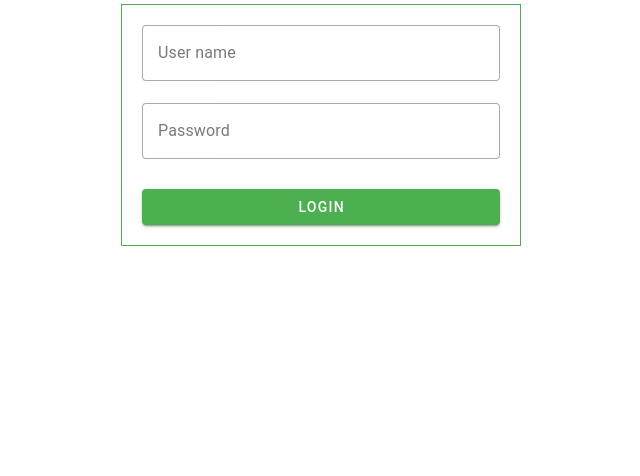
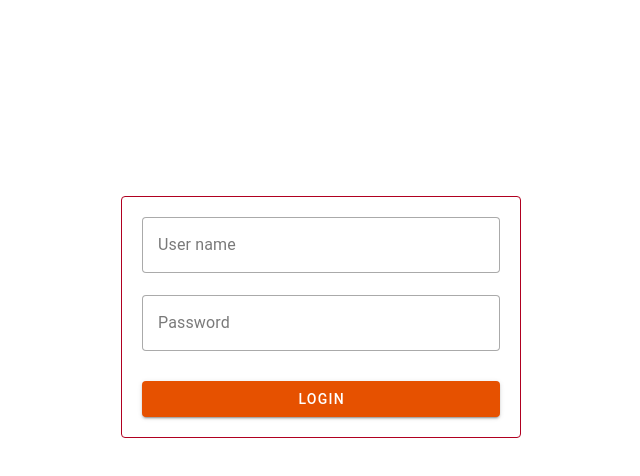
Before and after one commit to vidamohammadi/mana-maham-project, a Vue app: page / in a window 1280 px wide. Shown: the top 476 px of the page, without its empty margins (319-959 px from the left). Built offline with nearby package versions, Linux system fonts and the light colour scheme.

Commit message:
fix: change form color

```diff
--- a/src/components/login.vue
+++ b/src/components/login.vue
@@ -1,7 +1,6 @@
 <template>
-  <v-container fluid class="fill-height">
-    <v-row class="align-center justify-center">
-      <v-sheet class="mx-auto border border-success border-opacity-100 pa-5 " width="400">
+  <v-container fluid class="fill-height" style="margin-top: 180px">
+       <v-sheet class="mx-auto border border-error border-opacity-100 pa-5 my-auto rounded"  width="400">
         <v-form @submit.prevent="login">
           <v-text-field
               v-model="userName"
@@ -13,11 +12,10 @@
               variant="outlined"
               label="Password"
           ></v-text-field>
-          <v-btn class="mt-2 bg-success" type="submit" block>Login</v-btn>
+          <v-btn class="mt-2 bg-orange-darken-4" type="submit" block>Login</v-btn>
         </v-form>
       </v-sheet>
-    </v-row>
-   </v-container>
+    </v-container>
 
 </template>
 <script setup>
```
